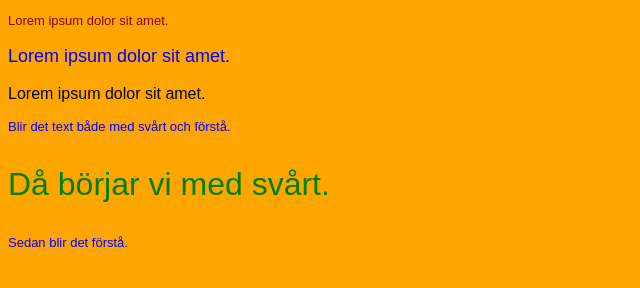
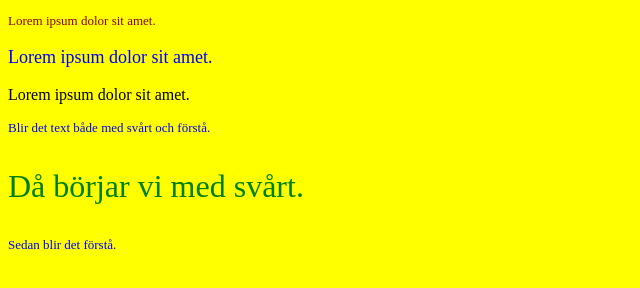
Before and after one commit to Mols420/webbutveckling-1-ovningar, a plain HTML site: page kap-4-c.html in a window 1280 px wide. Shown: the whole page, without its empty margins (0-640 px from the left). Drawn offline with Linux system fonts and the light colour scheme.

Commit message:
Ändrad färg

```diff
--- a/kap-4-c.css
+++ b/kap-4-c.css
@@ -1,8 +1,8 @@
 body {
-	background-color: orange;	/*provisorisk färg*/
+	background-color: yellow;	/*provisorisk färg*/
 	}
 p {
-	font-family: sans-serif;
+	font-family: san-serif;
 	}
 .learn {
 	font-size: large;
```
